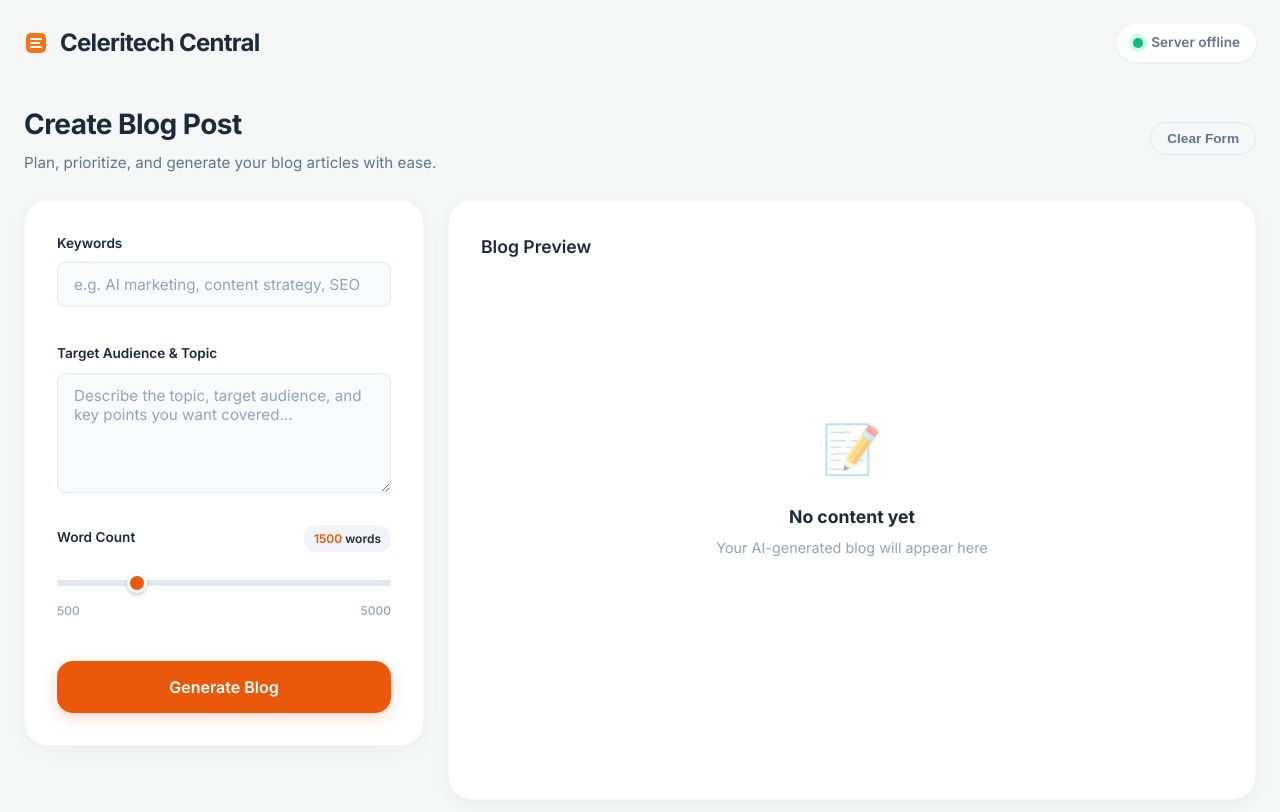
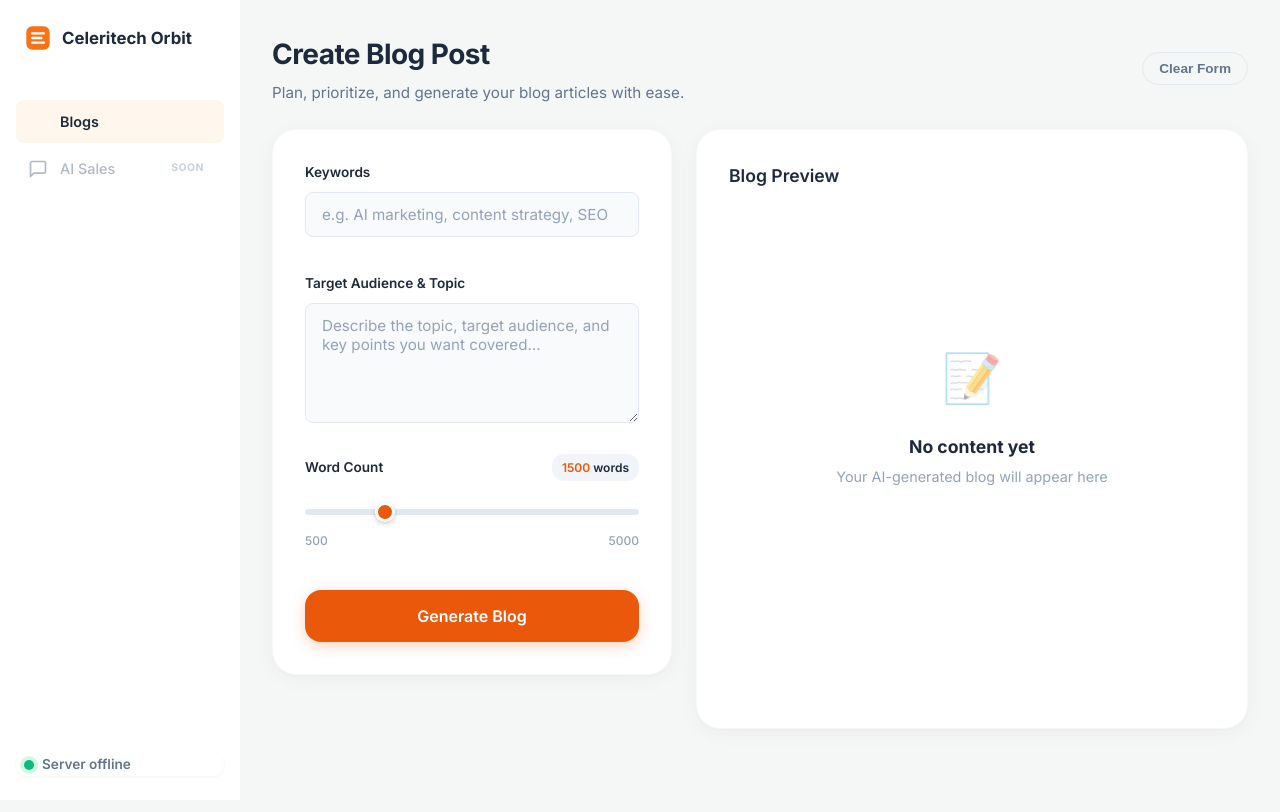
Before and after one commit to edorfanini00/Blogsystem, a website built with Vite: page index.html in a window 1280 px wide. Built offline with nearby package versions, Linux system fonts and the light colour scheme; files whose address does not match are found by name.

Commit message:
Rename to Celeritech Orbit, add sidebar navigation, fix OpenRouter image generation

```diff
--- a/index.html
+++ b/index.html
@@ -4,7 +4,7 @@
 <head>
   <meta charset="UTF-8" />
   <meta name="viewport" content="width=device-width, initial-scale=1.0" />
-  <title>Celeritech Central — AI Blog Generator</title>
+  <title>Celeritech Orbit</title>
   <link rel="preconnect" href="https://fonts.googleapis.com" />
   <link rel="preconnect" href="https://fonts.gstatic.com" crossorigin />
   <link href="https://fonts.googleapis.com/css2?family=Inter:wght@400;500;600;700&display=swap" rel="stylesheet" />
@@ -14,27 +14,47 @@
 <body>
   <div class="app-layout">
 
+    <!-- ─── Left Sidebar ──────────────────────────────── -->
+    <aside class="sidebar">
+      <div class="sidebar-logo">
+        <div class="logo-icon">
+          <svg width="28" height="28" viewBox="0 0 24 24" fill="none">
+            <rect x="2" y="2" width="20" height="20" rx="5" fill="#f97316" />
+            <path d="M7 8h10M7 12h8M7 16h10" stroke="#fff" stroke-width="2" stroke-linecap="round" />
+          </svg>
+        </div>
+        <span class="logo-text">Celeritech Orbit</span>
+      </div>
 
+      <nav class="sidebar-nav">
+        <a href="#" class="nav-item active" data-page="blogs">
+          <svg width="20" height="20" viewBox="0 0 24 24" fill="none" stroke="currentColor" stroke-width="2"
+            stroke-linecap="round" stroke-linejoin="round">
+            <path d="M12 20h9" />
+            <path d="M16.5 3.5a2.121 2.121 0 013 3L7 19l-4 1 1-4L16.5 3.5z" />
+          </svg>
+          <span>Blogs</span>
+        </a>
+        <a href="#" class="nav-item disabled" data-page="ai-sales">
+          <svg width="20" height="20" viewBox="0 0 24 24" fill="none" stroke="currentColor" stroke-width="2"
+            stroke-linecap="round" stroke-linejoin="round">
+            <path d="M21 15a2 2 0 01-2 2H7l-4 4V5a2 2 0 012-2h14a2 2 0 012 2z" />
+          </svg>
+          <span>AI Sales</span>
+          <span class="nav-badge">Soon</span>
+        </a>
+      </nav>
 
-    <!-- ─── Main Content ──────────────────────────────── -->
-    <main class="main-content">
-
-      <!-- Topbar -->
-      <header class="topheader">
-        <div class="logo">
-          <div class="logo-icon">
-            <svg width="24" height="24" viewBox="0 0 24 24" fill="none">
-              <rect x="2" y="2" width="20" height="20" rx="5" fill="#f97316" />
-              <path d="M7 8h10M7 12h8M7 16h10" stroke="#fff" stroke-width="2" stroke-linecap="round" />
-            </svg>
-          </div>
-          <span class="logo-text">Celeritech Central</span>
-        </div>
+      <div class="sidebar-footer">
         <div class="status-indicator online" id="connectionStatus">
           <span class="status-dot"></span>
           <span class="status-text">Online</span>
         </div>
-      </header>
+      </div>
+    </aside>
+
+    <!-- ─── Main Content ──────────────────────────────── -->
+    <main class="main-content">
 
       <!-- Dashboard Grid -->
       <div class="dashboard-header">
--- a/server/server.js
+++ b/server/server.js
@@ -534,6 +534,6 @@ app.get('/api/health', (req, res) => {
 
 // ─── Start Server ────────────────────────────────────────────────
 app.listen(PORT, () => {
-    console.log(`\n✨ Celeritech Central Server running on http://localhost:${PORT}`);
+    console.log(`\n✨ Celeritech Orbit Server running on http://localhost:${PORT}`);
     console.log(`   Health: http://localhost:${PORT}/api/health\n`);
 });
--- a/src/style.css
+++ b/src/style.css
@@ -1,5 +1,5 @@
 /* ═══════════════════════════════════════════
-   Celeritech Central — Soft UI Design System (Orange)
+   Celeritech Orbit — Soft UI Design System (Orange)
    ═══════════════════════════════════════════ */
 
 /* ─── Reset & Base ────────────────────────── */
@@ -54,16 +54,99 @@ body {
 
 /* ─── Layout ──────────────────────────────── */
 .app-layout {
+  display: flex;
   min-height: 100vh;
-  padding: 24px;
-  max-width: 1400px;
-  margin: 0 auto;
 }
 
-.logo {
+/* ─── Sidebar ─────────────────────────────── */
+.sidebar {
+  width: 240px;
+  background: #fff;
+  border-right: 1px solid var(--border);
+  display: flex;
+  flex-direction: column;
+  padding: 24px 16px;
+  flex-shrink: 0;
+  position: sticky;
+  top: 0;
+  height: 100vh;
+}
+
+.sidebar-logo {
+  display: flex;
+  align-items: center;
+  gap: 10px;
+  padding: 0 8px 24px 8px;
+  border-bottom: 1px solid var(--border);
+  margin-bottom: 24px;
+}
+
+.sidebar-logo .logo-text {
+  font-size: 1.05rem;
+  font-weight: 700;
+  color: var(--text-primary);
+}
+
+.sidebar-nav {
+  display: flex;
+  flex-direction: column;
+  gap: 4px;
+  flex: 1;
+}
+
+.nav-item {
   display: flex;
   align-items: center;
   gap: 12px;
+  padding: 10px 12px;
+  border-radius: var(--radius-sm);
+  font-size: 0.9rem;
+  font-weight: 500;
+  color: var(--text-secondary);
+  text-decoration: none;
+  transition: all var(--transition);
+}
+
+.nav-item:hover:not(.disabled) {
+  background: var(--bg-input);
+  color: var(--text-primary);
+}
+
+.nav-item.active {
+  background: #fff7ed;
+  color: var(--accent);
+  font-weight: 600;
+}
+
+.nav-item.active svg {
+  stroke: var(--accent);
+}
+
+.nav-item.disabled {
+  opacity: 0.5;
+  cursor: not-allowed;
+}
+
+.nav-badge {
+  margin-left: auto;
+  font-size: 0.65rem;
+  font-weight: 700;
+  text-transform: uppercase;
+  letter-spacing: 0.05em;
+  background: var(--bg-input);
+  border: 1px solid var(--border);
+  color: var(--text-muted);
+  padding: 2px 8px;
+  border-radius: 100px;
+}
+
+.sidebar-footer {
+  padding-top: 16px;
+  border-top: 1px solid var(--border);
+}
+
+.sidebar-footer .status-indicator {
+  padding: 0 8px;
 }
 
 .logo-icon {
@@ -72,26 +155,12 @@ body {
   justify-content: center;
 }
 
-.logo-text {
-  font-size: 1.5rem;
-  font-weight: 800;
-  color: #1e293b;
-  letter-spacing: -0.03em;
-}
-
 /* ─── Main Content ────────────────────────── */
 .main-content {
-  background: var(--bg-main);
-  border-radius: var(--radius-lg);
-}
-
-/* ─── Topbar ──────────────────────────────── */
-.topheader {
-  display: flex;
-  align-items: center;
-  justify-content: space-between;
-  padding: 0 0 32px 0;
-  margin-bottom: 8px;
+  flex: 1;
+  padding: 32px;
+  max-width: 1200px;
+  min-width: 0;
 }
 
 .status-indicator {
```
